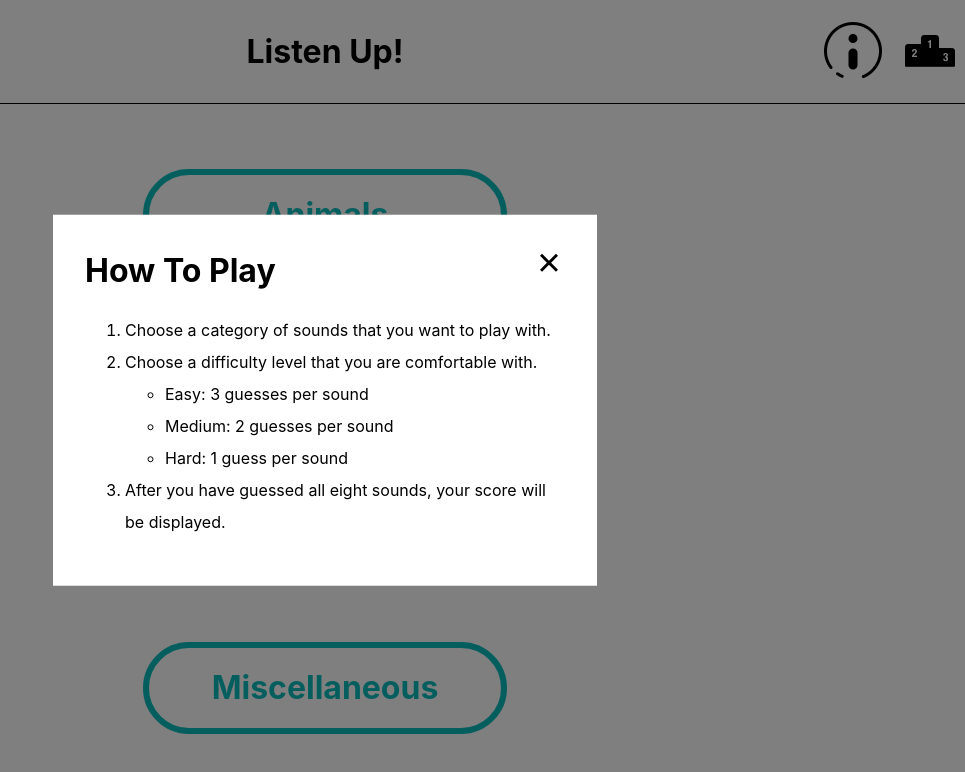
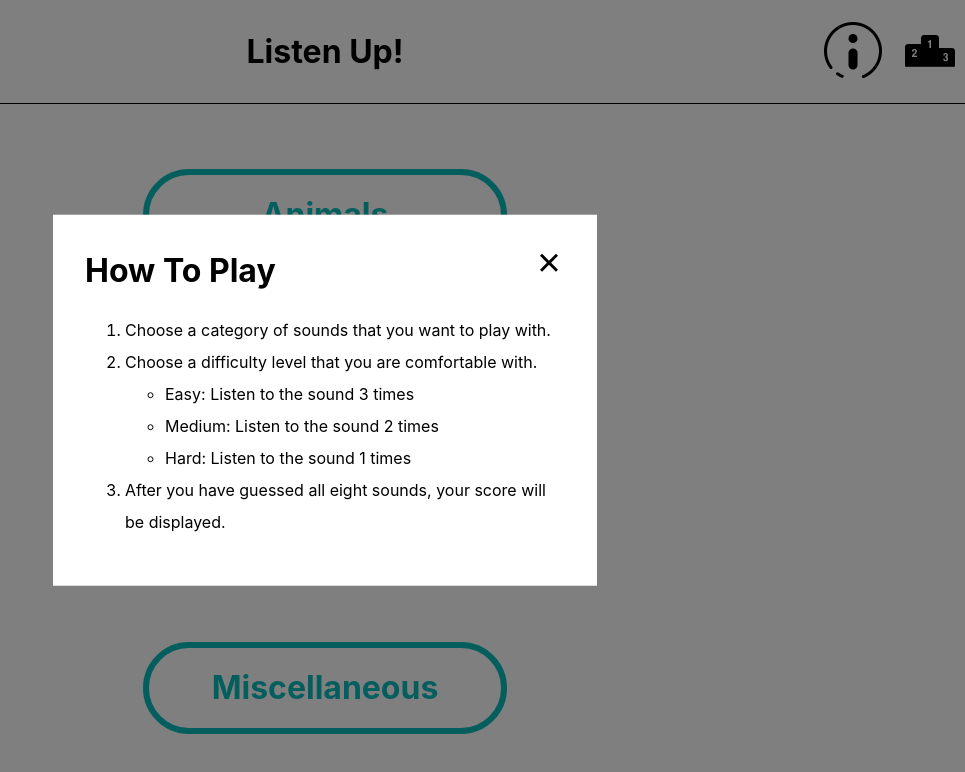
Before and after one commit to Listen-Up-2210/listen-up-ui, a React (Create React App) app: page / in a window 1280 px wide. Shown: the top 772 px of the page, without its empty margins (315-1280 px from the left). Built offline with nearby package versions, Linux system fonts and the light colour scheme.

Commit message:
Adjust instruction for difficulties

```diff
--- a/src/Components/Modal/Modal.js
+++ b/src/Components/Modal/Modal.js
@@ -18,9 +18,9 @@ const Modal = ({ show, handleClose, display }) => {
                     <li>Choose a category of sounds that you want to play with.</li>
                     <li>Choose a difficulty level that you are comfortable with.</li>
                         <ul>
-                            <li>Easy: 3 guesses per sound</li>
-                            <li>Medium: 2 guesses per sound</li>
-                            <li>Hard: 1 guess per sound</li>
+                            <li>Easy: Listen to the sound 3 times</li>
+                            <li>Medium: Listen to the sound 2 times</li>
+                            <li>Hard: Listen to the sound 1 times</li>
                         </ul>
                     <li>After you have guessed all eight sounds, your score will be displayed.</li>
                 </ol>
```
